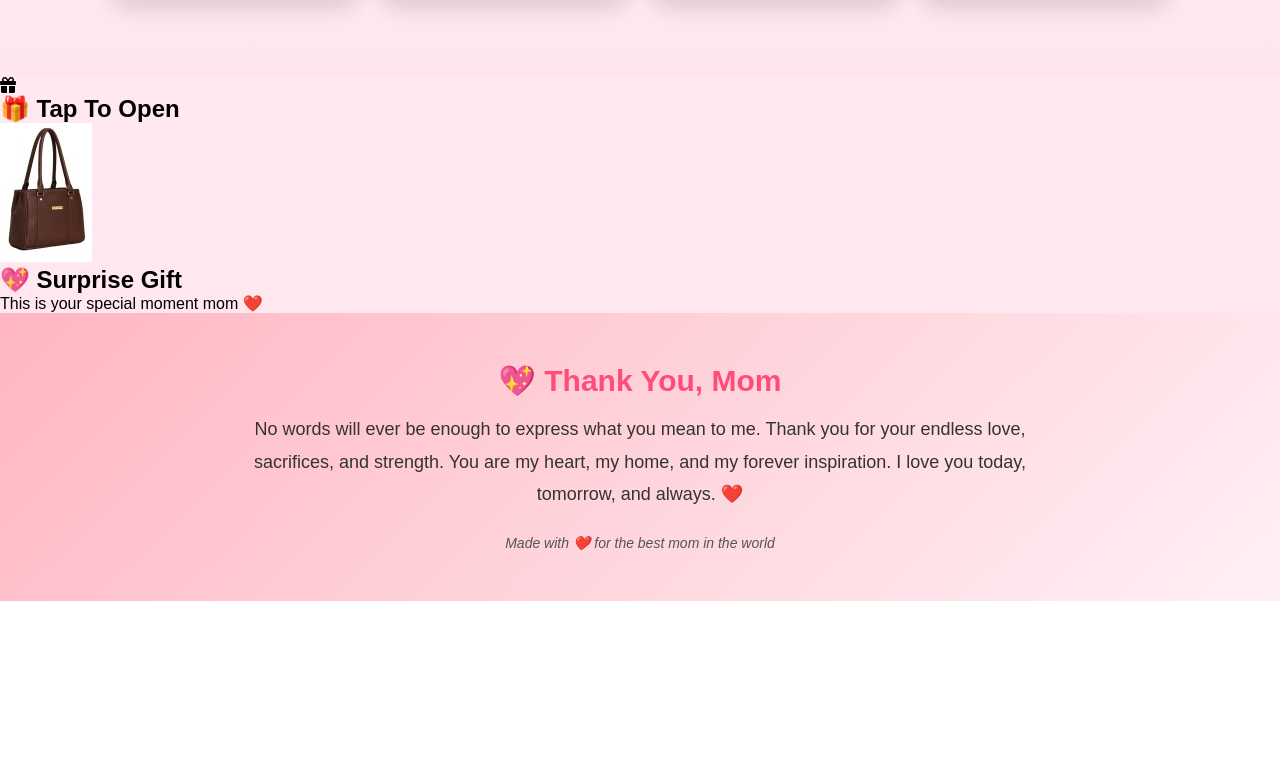
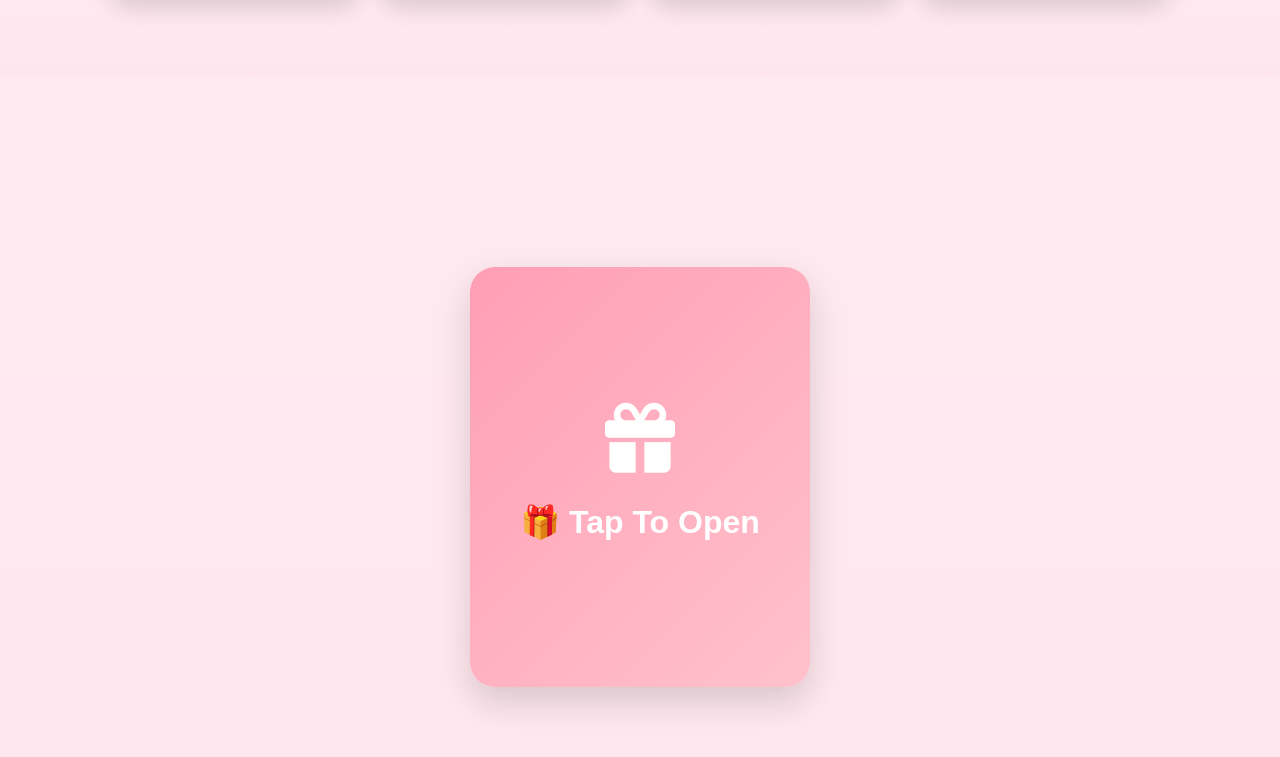
Before and after one commit to codebyshagufta/mothers-day, a plain HTML site: page index.html in a window 1280 px wide. Shown: the part 2043-2800 px from the top of the page. Before the commit the page ends 2644 px from the top, so only its background shows below. Drawn offline with Linux system fonts and the light colour scheme.

Commit message:
Fixed centered gift card

```diff
--- a/style.css
+++ b/style.css
@@ -263,7 +263,133 @@
     to{opacity:1; transform:translateY(0);}
 }
 
+/* ================= GIFT CARD ================= */
 
+.card-container{
+    width: 100%;
+    min-height: 100vh;
+
+    display: flex;
+    justify-content: center;
+    align-items: center;
+
+    padding: 40px 20px;
+}
+
+/* CARD */
+
+.card{
+    width: 340px;
+    height: 420px;
+
+    position: relative;
+
+    transform-style: preserve-3d;
+    transition: transform 0.9s ease;
+
+    cursor: pointer;
+}
+
+/* FLIP EFFECT */
+
+.card.active{
+    transform: rotateY(180deg);
+}
+
+/* FRONT + INSIDE */
+
+.front,
+.inside{
+    position: absolute;
+
+    width: 100%;
+    height: 100%;
+
+    backface-visibility: hidden;
+
+    border-radius: 25px;
+
+    display: flex;
+    flex-direction: column;
+    justify-content: center;
+    align-items: center;
+
+    box-shadow: 0 15px 35px rgba(0,0,0,0.15);
+
+    overflow: hidden;
+}
+
+/* FRONT SIDE */
+
+.front{
+    background: linear-gradient(135deg,#ff9eb5,#ffc1cc);
+    color: white;
+}
+
+.front i{
+    font-size: 70px;
+    margin-bottom: 20px;
+
+    animation: bounce 2s infinite;
+}
+
+.front h2{
+    font-size: 2rem;
+}
+
+/* INSIDE */
+
+.inside{
+    background: white;
+
+    transform: rotateY(180deg);
+
+    padding: 20px;
+    text-align: center;
+}
+
+.inside img{
+    width: 100%;
+    height: 220px;
+
+    object-fit: cover;
+
+    border-radius: 20px;
+
+    margin-bottom: 15px;
+}
+
+.inside h2{
+    color: #ff4f87;
+    margin-bottom: 10px;
+}
+
+.inside p{
+    color: #555;
+    font-size: 1rem;
+}
+
+/* ICON ANIMATION */
+
+@keyframes bounce{
+    0%,100%{
+        transform: translateY(0);
+    }
+
+    50%{
+        transform: translateY(-10px);
+    }
+}
+
+/* MOBILE */
+
+@media(max-width:768px){
+
+    .card{
+        width: 280px;
+        height: 380px;
+    }
+}
 
 
 
```
